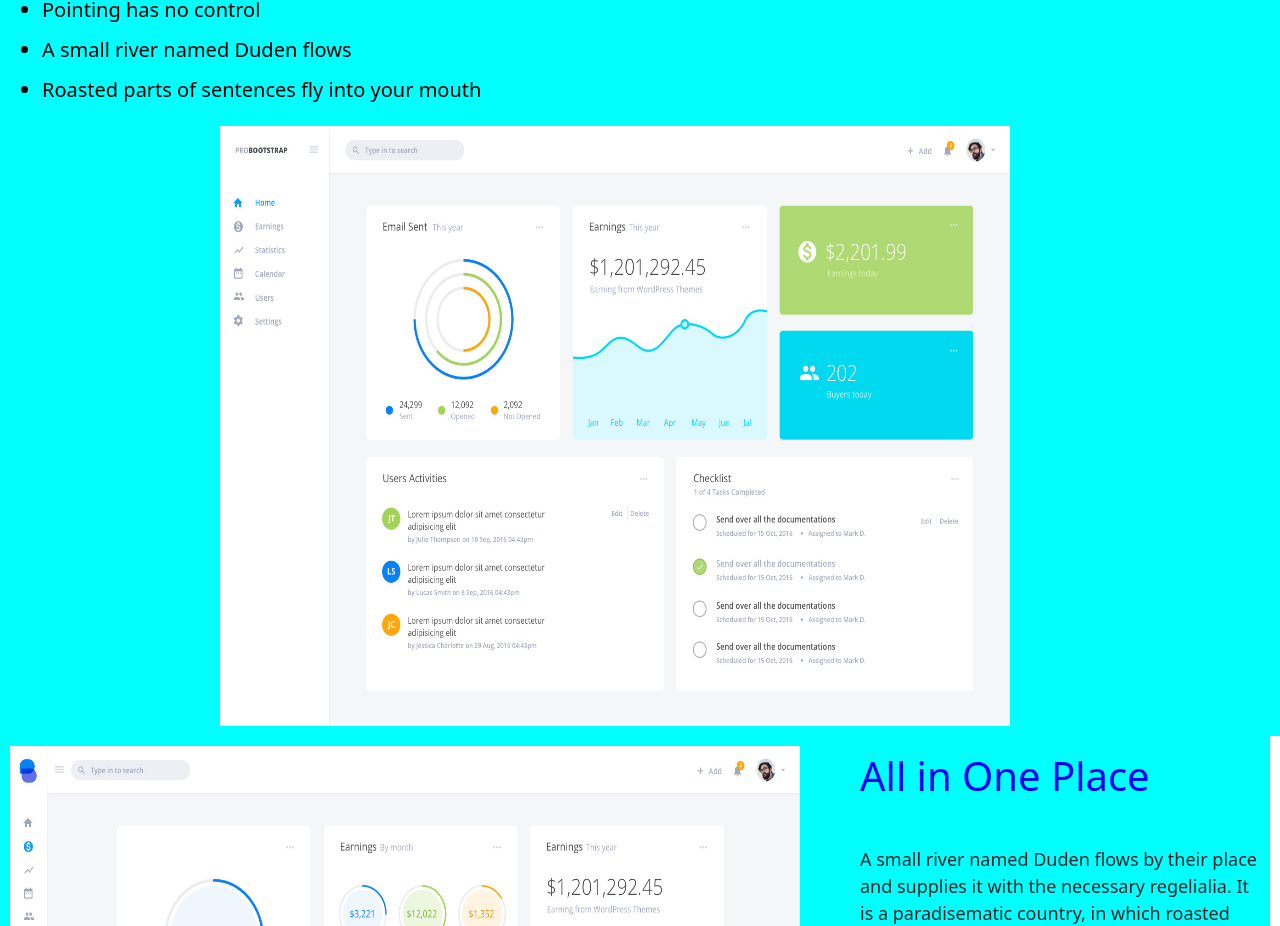
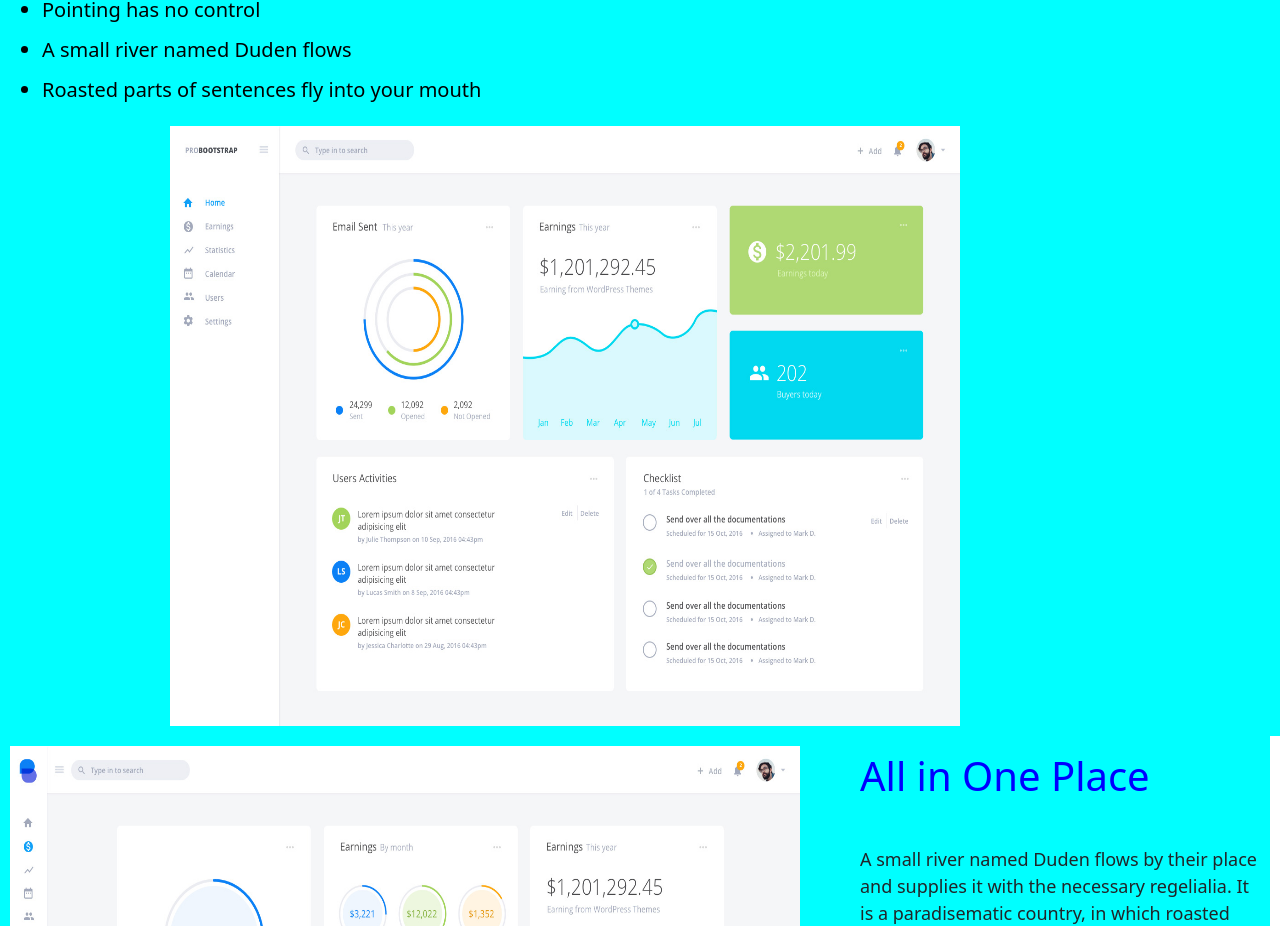
Before and after one commit to Farhanlibra/project3, a React (Vite) app: page / in a window 1280 px wide. Shown: the part 2555-3481 px from the top of the page. Built offline with nearby package versions, Linux system fonts and the light colour scheme.

Commit message:
Update Features.jsx

```diff
--- a/src/components/Features.jsx
+++ b/src/components/Features.jsx
@@ -32,7 +32,7 @@ A small river named Duden flows by their place and supplies it with the necessar
 <li style={{backgroundColor:'cyan'}}>A small river named Duden flows</li>
 <li style={{backgroundColor:'cyan'}}> Roasted parts of sentences fly into your mouth</li></ul>
         </div>
-        <div className='right1' style={{marginLeft:'210px'}}>
+        <div className='right1' style={{marginLeft:'160px'}}>
         <img className='fimage1' src='f2.jpg' alt=''/>
 
         </div>
```
